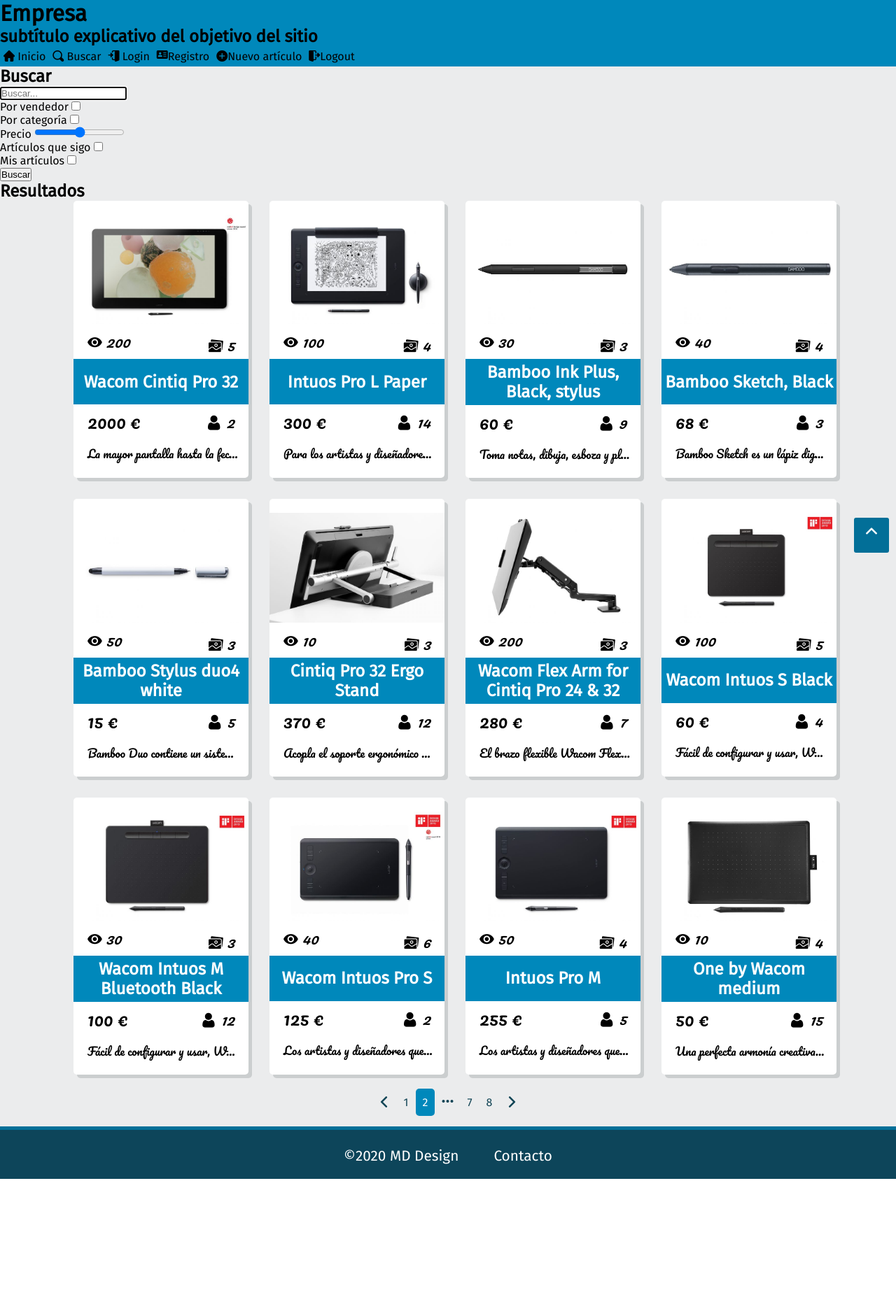
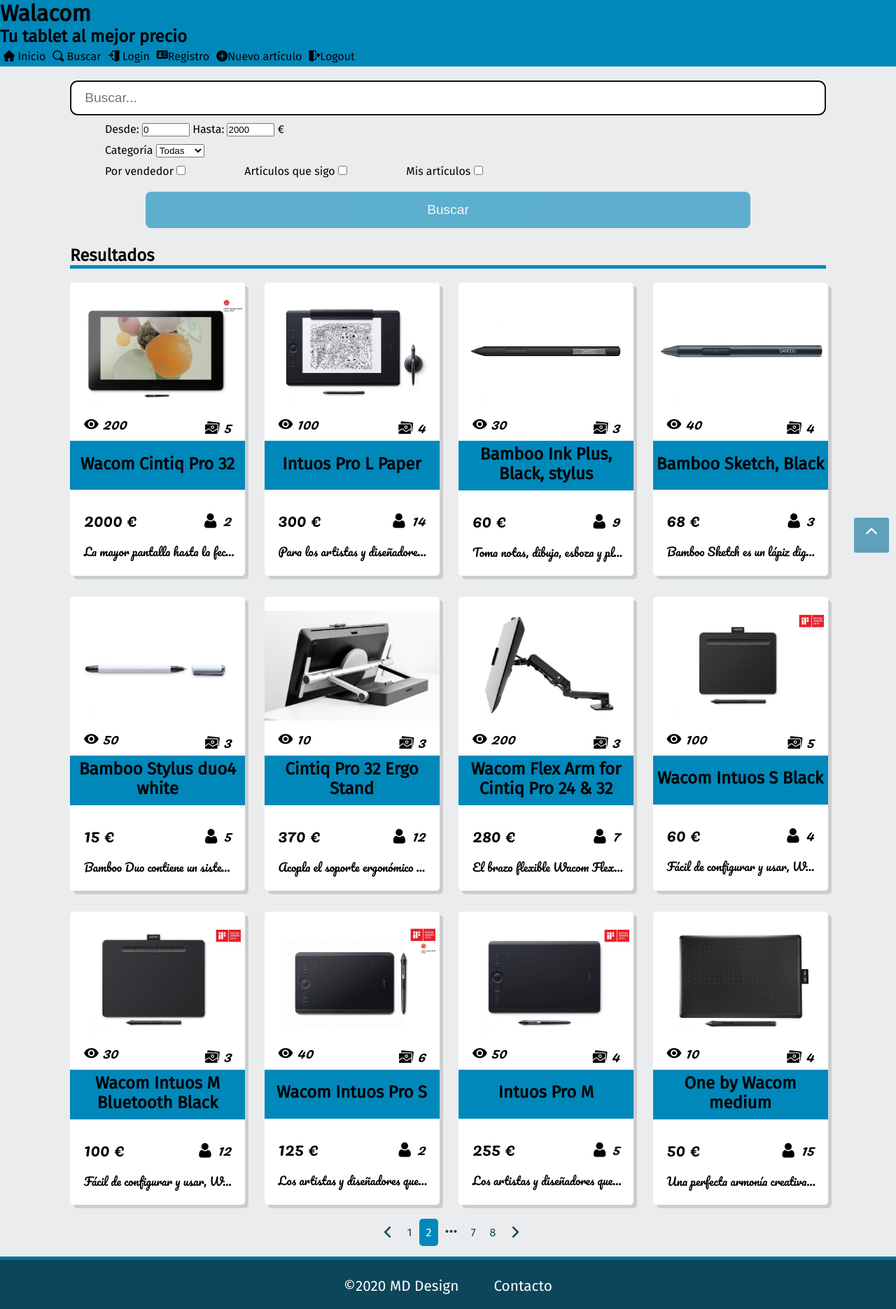
Before and after one commit to deb8192/TiendaTablets, a PHP site: page /buscar.html in a window 1280 px wide. Shown: the whole page at 70% size. Before the commit the page ends 1685 px from the top, so only its background shows below. Run offline with PHP 8.4, Linux system fonts and the light colour scheme.

Commit message:
index y buscar casi terminados

```diff
--- a/buscar.html
+++ b/buscar.html
@@ -9,8 +9,8 @@
     </head>
     <body>
         <header>
-            <h1 id="logo">Empresa</h1>
-            <h2>subtítulo explicativo del objetivo del sitio</h2>
+            <h1 id="logo">Walacom</h1>
+            <h2>Tu tablet al mejor precio</h2>
             <nav>
                 <ul>
                     <li><i class="flaticon-home-run"></i> Inicio</li>
@@ -22,33 +22,39 @@
                 </ul>
             </nav>
         </header>
-        <section class="buscar">
-            <h2>Buscar</h2>
-
-            <form id="buscar" enctype="multipart/form-data" action="buscar.html" method="post">
+        <section id="buscar">
+            <form action="buscar.html" method="post">
 
                 <input type="search" id="texto" placeholder="Buscar..." required autofocus/>
 
-                <p><label for="vendedor">Por vendedor </label>
-                    <input type="checkbox" id="vendedor"/></p>
+                <p><label for="desde">Desde:</label>
+                    <input type="number" id="desde" min="0" max="1000" step="1" value="0" maxlength="4">
+                    <label for="hasta">Hasta:</label>
+                    <input type="number" id="hasta" min="1001" max="2000" step="1" value="2000" maxlength="4"> €</p>
 
-                <p><label for="categoria">Por categoría </label>
-                    <input type="checkbox" id="categoria"/></p>
+                <p><label for="categoria">Categor&iacute;a </label>
+                    <select name="categoria">
+                        <option value="todas" selected>Todas</option>
+                        <option value="tableta">Tableta</option>
+                        <option value="stylus">Stylus</option>
+                        <option value="soporte">Soporte</option>
+                        </select>
+                </p>
 
-                <p><label for="precio">Precio </label>
-                    <input type="range" id="precio" min="1" max="3000" value="1500"/></p>
+                <p><span><label for="vendedor">Por vendedor </label>
+                    <input type="checkbox" id="vendedor"/></span>
 
-                <p><label for="art-follow">Artículos que sigo </label>
-                    <input type="checkbox" id="art-follow"/></p>
+                <span><label for="art-follow">Art&iacute;culos que sigo </label>
+                    <input type="checkbox" id="art-follow"/></span>
 
-                <p><label for="art-me">Mis artículos </label>
-                    <input type="checkbox" id="art-me"/></p>
+                <span><label for="art-me">Mis art&iacute;culos </label>
+                    <input type="checkbox" id="art-me"/></span></p>
 
                 <input type="submit" value ="Buscar"/>
 
             </form>
         </section>
-        <section class="resultados">
+        <section id="resultados">
             <h2>Resultados</h2>
             <section class="grid">
 
@@ -228,7 +234,7 @@
                 <p>&copy;2020 MD Design</p>
                 <a href="acerca.html" title="Contacto">Contacto</a>
             </div>
-            <a href="#logo" class="ir-arriba"><i class="flaticon-up-arrow"></i></a>
+            <a href="#logo" class="ir-arriba" title="Arriba"><i class="flaticon-up-arrow"></i></a>
         </footer>
     </body>
 </html>
--- a/css/estilos.css
+++ b/css/estilos.css
@@ -21,6 +21,7 @@ body, .grid article h2 {
 
 header {
 	background-color: var(--azul);
+	margin-bottom: 20px;
 }
 
 nav ul,  .paginacion ul {
@@ -32,18 +33,19 @@ nav ul li {
 	padding: 5px;
 }
 
-aside {
-	display: flex;
-    justify-content: center;
-    margin: 20px 0;
+/* Cuerpo comun */
+aside, #principal,
+#buscar, #resultados {
+	width: 100%;
+    max-width: 1080px;
+    margin: 0 auto;
 }
 
-aside form {
-	width: 100%;
-    max-width: 1080px;
+aside, #buscar {
+	margin-bottom: 25px;
 }
 
-aside input {
+#busqueda, #texto {
 	width: 100%;
 	height: 50px;
     padding-left: 1em;
@@ -52,16 +54,21 @@ aside input {
     border-radius: 10px;
 }
 
+#busqueda {
+	box-sizing: border-box;
+}
+
 .grid {
 	display: grid;
     width: 100%;
-    max-width: 1080px;
-    margin: 0 auto;
-    grid-template-columns: repeat(auto-fill, minmax(14em, 1fr));
-	grid-gap: 30px 40px;
-	padding-left: 10px;
+    grid-template-columns: repeat(
+		auto-fill, minmax(14em, 1fr));
+	grid-gap: 30px 30px;
 }
 
+.grid article::before {
+	transition: 0.3s;
+}
 .grid article {
 	padding: 20px 0 20px 0;
     min-width: 250px;
@@ -69,6 +76,7 @@ aside input {
     box-shadow: 5px 5px #27323229;
 	background-color: #fff;
 	font-family: 'Pacifico', cursive;
+	transition: 0.3s;
 }
 
 .grid article:hover {
@@ -87,7 +95,7 @@ aside input {
 .grid h2 {
 	min-height: 55px;
     padding: 5px 0 5px 0;
-    color: white;
+    color: fff;
     background-color: var(--azul);
     width: 100%;
     text-align: center;
@@ -132,6 +140,7 @@ aside input {
 	display: flex;
 	justify-content: center;
 	margin: 30px 0 20px 0;
+	padding-left: 10px;
 }
 
 .paginacion a {
@@ -142,7 +151,7 @@ aside input {
 
 .paginacion a.active {
 	background-color: var(--azul);
-	color: white;
+	color: #fff;
 	border-radius: 5px;
 }
 
@@ -180,6 +189,11 @@ footer a {
 	color:#fff;
 }
 
+footer a:hover {
+	color:rgb(255, 166, 0);
+	font-weight: bold;
+}
+
 .ir-arriba {
 	padding: 10px;
     background: #026f98;
@@ -188,9 +202,42 @@ footer a {
     right: 10px;
     height: 30px;
     width: 30px;
-    cursor: pointer;
 	text-align: center;
 	border-radius: 3px;
 }
 
 /* Buscar */
+#buscar form p {
+	margin: 10px 0 10px 50px;
+}
+
+#buscar form p span {
+	margin-right: 5em;
+}
+
+#buscar input[type='submit'] {
+	background-color: var(--azul);
+    border: none;
+    color: #fff;
+    padding: 15px 0;
+    font-size: 1.2em;
+    border-radius: 8px;
+	width: 80%;
+	display: block;
+	margin: 20px auto 0 auto;
+}
+
+#buscar input[type='submit'], .ir-arriba {
+	cursor: pointer;
+	opacity: 0.6;
+	transition: 0.3s;
+	text-align: center;
+}
+
+#buscar input[type='submit']:hover,
+.ir-arriba:hover {opacity: 1}
+
+#resultados h2 {
+	border-bottom: 5px solid var(--azul);
+    margin-bottom: 20px;
+}
```
Also changed, not shown: index.html (+7 -8 lines).
